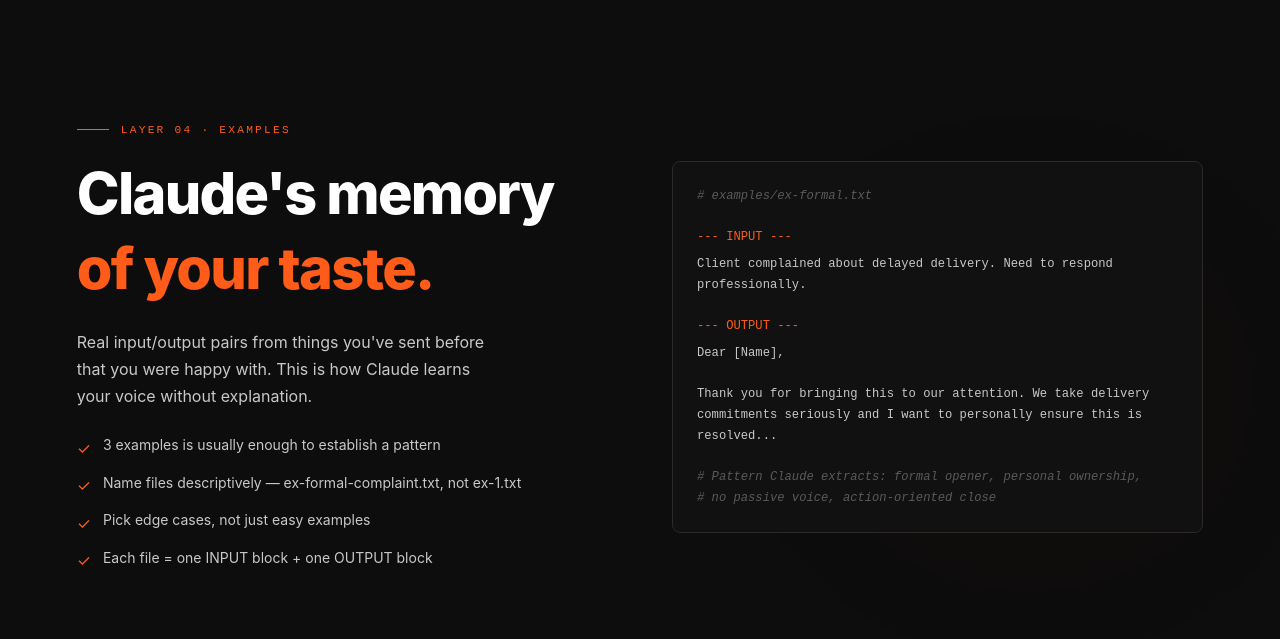
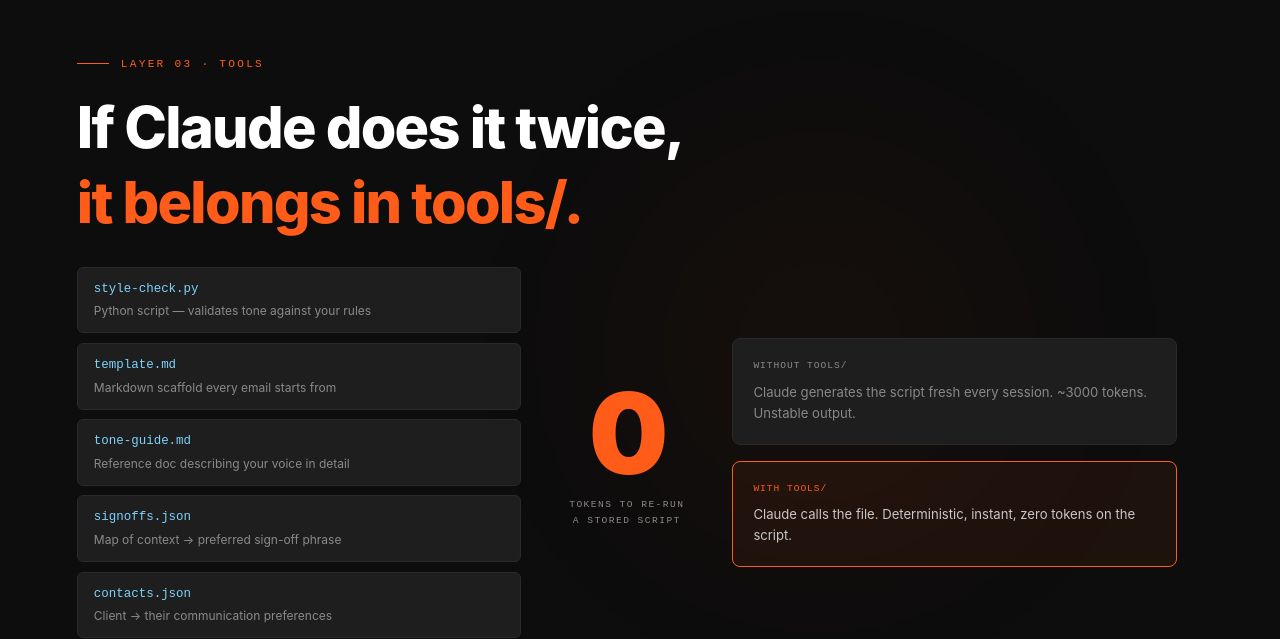
Before and after one commit to dmitridrozdov/anthropic-rules, a Next.js app: page /skills-guide in a window 1280 px wide. Shown: the part 3253-3892 px from the top of the page. Built offline with nearby package versions, Linux system fonts and the light colour scheme.

Commit message:
Create SlideSkTools.tsx

```diff
--- /dev/null
+++ b/components/slides-skills/SlideSkTools.tsx
@@ -0,0 +1,174 @@
+"use client";
+
+import { AnimateIn } from "@/components/AnimateIn";
+import { AnimatedCounter } from "@/components/AnimatedCounter";
+
+export function SlideSkTools() {
+  const toolExamples = [
+    { file: "style-check.py", desc: "Python script — validates tone against your rules" },
+    { file: "template.md", desc: "Markdown scaffold every email starts from" },
+    { file: "tone-guide.md", desc: "Reference doc describing your voice in detail" },
+    { file: "signoffs.json", desc: "Map of context → preferred sign-off phrase" },
+    { file: "contacts.json", desc: "Client → their communication preferences" },
+  ];
+
+  return (
+    <section id="sk-tools" className="slide" style={{ padding: "0 6vw" }}>
+      <div
+        className="glow-bg"
+        style={{
+          width: "600px",
+          height: "600px",
+          background: "radial-gradient(circle, rgba(255,92,26,0.14) 0%, transparent 70%)",
+          top: "50%",
+          left: "50%",
+          transform: "translate(-20%, -50%)",
+          animation: "glowPulse 4s ease-in-out infinite",
+        }}
+      />
+
+      <div style={{ position: "relative", zIndex: 1, maxWidth: "1100px" }}>
+        <AnimateIn delay={0}>
+          <span className="eyebrow" style={{ marginBottom: "1.5rem", display: "flex" }}>
+            Layer 03 · Tools
+          </span>
+        </AnimateIn>
+        <AnimateIn delay={100}>
+          <h2
+            style={{
+              fontSize: "clamp(2rem, 4.5vw, 3.8rem)",
+              fontWeight: 800,
+              lineHeight: 1.1,
+              letterSpacing: "-0.03em",
+              marginBottom: "0.2em",
+            }}
+          >
+            If Claude does it twice,
+          </h2>
+        </AnimateIn>
+        <AnimateIn delay={180}>
+          <h2
+            style={{
+              fontSize: "clamp(2rem, 4.5vw, 3.8rem)",
+              fontWeight: 800,
+              lineHeight: 1.1,
+              letterSpacing: "-0.03em",
+              color: "var(--orange)",
+              marginBottom: "2rem",
+            }}
+          >
+            it belongs in tools/.
+          </h2>
+        </AnimateIn>
+
+        <div style={{ display: "grid", gridTemplateColumns: "1fr auto 1fr", gap: "2rem", alignItems: "center" }}>
+          <AnimateIn delay={260}>
+            <div style={{ display: "flex", flexDirection: "column", gap: "0.6rem" }}>
+              {toolExamples.map((t) => (
+                <div
+                  key={t.file}
+                  style={{
+                    background: "var(--card)",
+                    border: "1px solid var(--border)",
+                    borderRadius: "6px",
+                    padding: "0.75rem 1rem",
+                  }}
+                >
+                  <code
+                    style={{
+                      fontFamily: "var(--font-mono)",
+                      fontSize: "0.78rem",
+                      color: "#7DD3FC",
+                      display: "block",
+                      marginBottom: "0.25rem",
+                    }}
+                  >
+                    {t.file}
+                  </code>
+                  <p style={{ fontSize: "0.75rem", color: "var(--muted)", lineHeight: 1.5 }}>{t.desc}</p>
+                </div>
+              ))}
+            </div>
+          </AnimateIn>
+
+          <AnimateIn delay={360}>
+            <div style={{ textAlign: "center", padding: "0 1rem" }}>
+              <div
+                className="stat-number"
+                style={{ fontSize: "clamp(4rem, 10vw, 7rem)", display: "block", marginBottom: "0.5rem" }}
+              >
+                <AnimatedCounter target={0} duration={100} />
+              </div>
+              <p
+                style={{
+                  fontFamily: "var(--font-mono)",
+                  fontSize: "0.6rem",
+                  letterSpacing: "0.15em",
+                  textTransform: "uppercase",
+                  color: "var(--muted)",
+                  lineHeight: 1.6,
+                }}
+              >
+                Tokens to re-run
+                <br />a stored script
+              </p>
+            </div>
+          </AnimateIn>
+
+          <AnimateIn delay={440}>
+            <div style={{ display: "flex", flexDirection: "column", gap: "1rem" }}>
+              <div
+                style={{
+                  background: "var(--card)",
+                  border: "1px solid var(--border)",
+                  borderRadius: "8px",
+                  padding: "1.25rem",
+                }}
+              >
+                <p
+                  style={{
+                    fontFamily: "var(--font-mono)",
+                    fontSize: "0.6rem",
+                    color: "var(--muted)",
+                    textTransform: "uppercase",
+                    letterSpacing: "0.1em",
+                    marginBottom: "0.5rem",
+                  }}
+                >
+                  Without tools/
+                </p>
+                <p style={{ fontSize: "0.82rem", color: "#888", lineHeight: 1.6 }}>
+                  Claude generates the script fresh every session. ~3000 tokens. Unstable output.
+                </p>
+              </div>
+              <div
+                style={{
+                  background: "rgba(255,92,26,0.07)",
+                  border: "1px solid var(--orange)",
+                  borderRadius: "8px",
+                  padding: "1.25rem",
+                }}
+              >
+                <p
+                  style={{
+                    fontFamily: "var(--font-mono)",
+                    fontSize: "0.6rem",
+                    color: "var(--orange)",
+                    textTransform: "uppercase",
+                    letterSpacing: "0.1em",
+                    marginBottom: "0.5rem",
+                  }}
+                >
+                  With tools/
+                </p>
+                <p style={{ fontSize: "0.82rem", color: "#C8C8C8", lineHeight: 1.6 }}>
+                  Claude calls the file. Deterministic, instant, zero tokens on the script.
+                </p>
+              </div>
+            </div>
+          </AnimateIn>
+        </div>
+      </div>
+    </section>
+  );
+}
```
